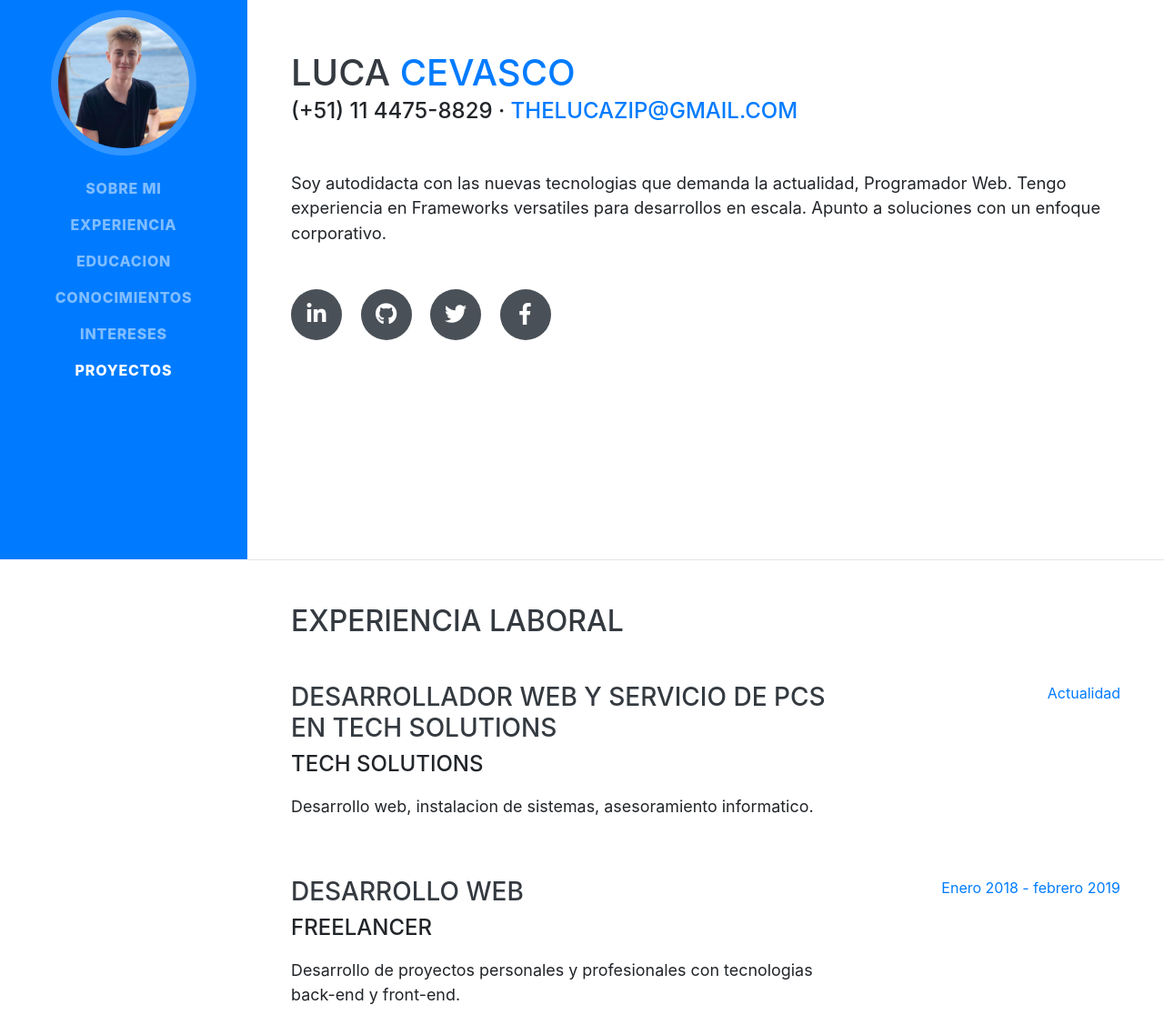
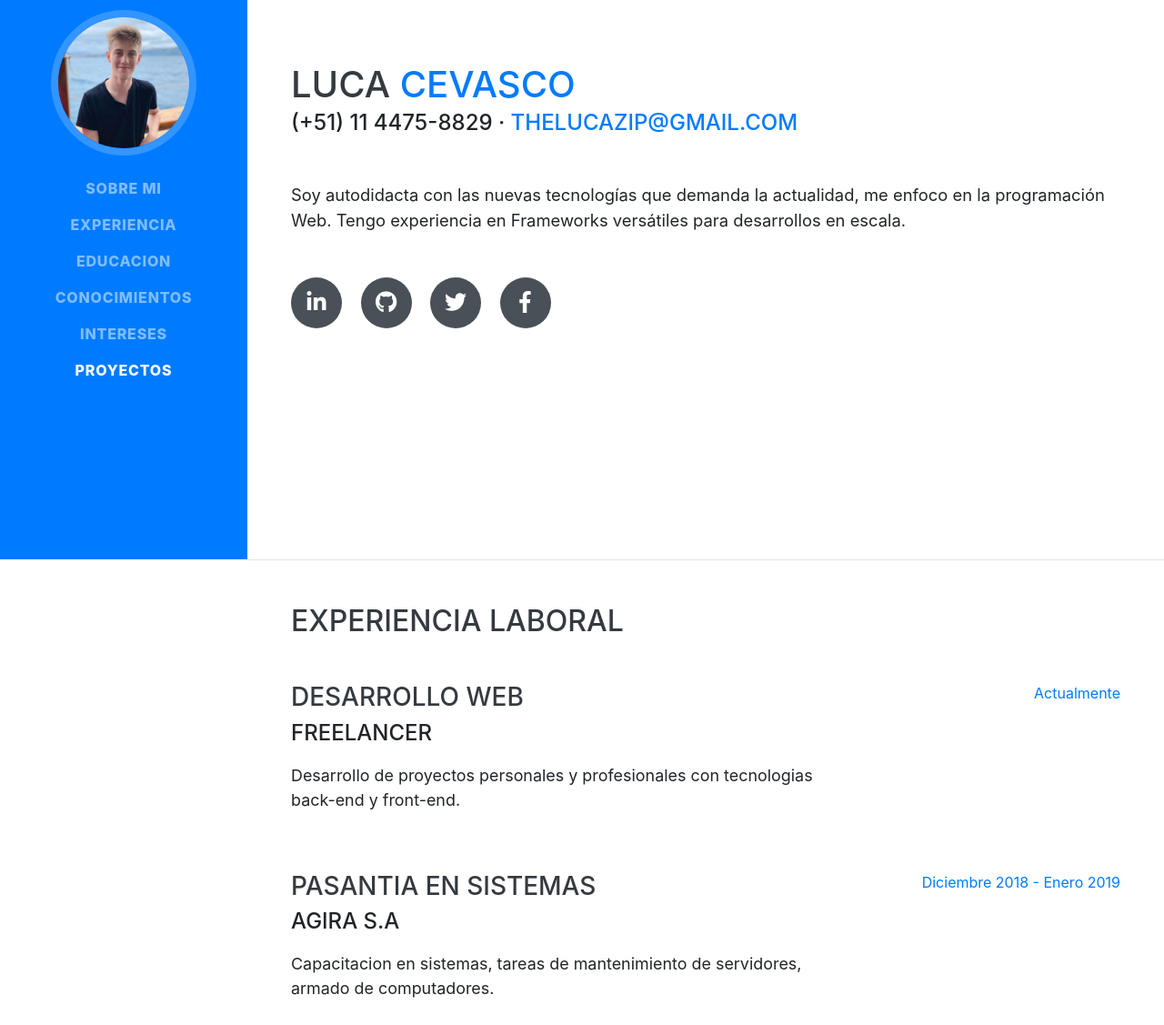
Before and after one commit to LucaCevasco/lucacevasco.github.io, a website with bundled scripts: page index.html in a window 1280 px wide. Shown: the part 185-1312 px from the top of the page at 91% size. Built offline with nearby package versions, Linux system fonts and the light colour scheme; a web font is replaced by a local one.

Commit message:
Update index.html

```diff
--- a/index.html
+++ b/index.html
@@ -69,8 +69,7 @@
         <div class="subheading mb-5">(+51) 11 4475-8829 ·
           <a href="mailto:name@email.com">thelucazip@gmail.com</a>
         </div>
-        <p class="lead mb-5">Soy autodidacta con las nuevas tecnologias que demanda la actualidad, Programador Web. Tengo experiencia en Frameworks versatiles para desarrollos en escala.
-          Apunto a soluciones con un enfoque corporativo.
+        <p class="lead mb-5">Soy autodidacta con las nuevas tecnologías que demanda la actualidad, me enfoco en la programación Web. Tengo experiencia en Frameworks versátiles para desarrollos en escala.
         </p>
         <div class="social-icons">
           <a href="https://www.linkedin.com/in/luca-cevasco-23169067/">
@@ -96,16 +95,7 @@
       <div class="w-100">
         <h2 class="mb-5">Experiencia laboral</h2>
 
-        <div class="resume-item d-flex flex-column flex-md-row justify-content-between mb-5">
-          <div class="resume-content">
-            <h3 class="mb-1">Desarrollador Web y servicio de PCs en Tech Solutions</h3>
-            <div class="subheading mb-3">Tech Solutions</div>
-            <p>Desarrollo web, instalacion de sistemas, asesoramiento informatico.</p>
-          </div>
-          <div class="resume-date text-md-right">
-            <span class="text-primary">Actualidad</span>
-          </div>
-        </div>
+
 
         <div class="resume-item d-flex flex-column flex-md-row justify-content-between mb-5">
           <div class="resume-content">
@@ -114,7 +104,7 @@
             <p>Desarrollo de proyectos personales y profesionales con tecnologias back-end y front-end.</p>
           </div>
           <div class="resume-date text-md-right">
-            <span class="text-primary">Enero 2018 - febrero 2019</span>
+            <span class="text-primary">Actualmente</span>
           </div>
         </div>
 
```
